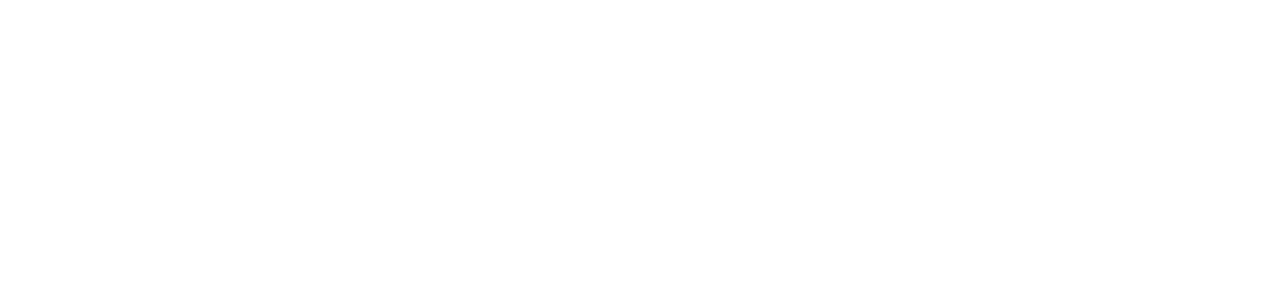
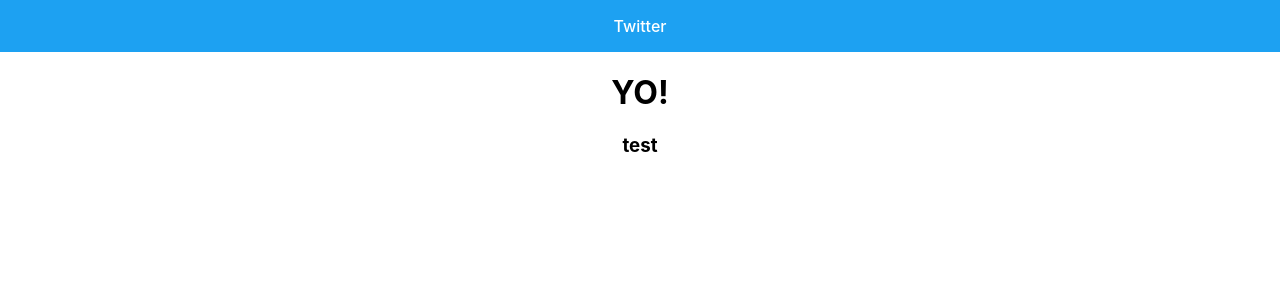
Before and after one commit to MuslumYilmaz/redux-tweeter, a React (Create React App) app: page /tweet-detail in a window 1280 px wide. Shown: the top 300 px of the page. Built offline with nearby package versions, Linux system fonts and the light colour scheme.

Commit message:
route fix

```diff
--- a/src/App.js
+++ b/src/App.js
@@ -15,7 +15,13 @@
       <Home />
     </div>
     )} />
-    <Route path="/create" component={TweetDetail}/>
+    <Route path="/tweet-detail" render={() => (
+      <div>
+      <Header />
+      <TweetDetail />
+      </div>
+
+    )} />
     </div>
 
   );
--- a/src/components/TweetDetail.js
+++ b/src/components/TweetDetail.js
@@ -3,7 +3,10 @@
 class TweetDetail extends Component {
     render() {
         return (
+            <div>
             <h1>YO!</h1>
+            <h3>test</h3>
+            </div>
         )
     }
 }
```
